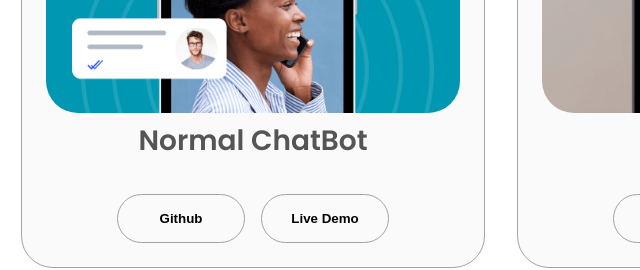
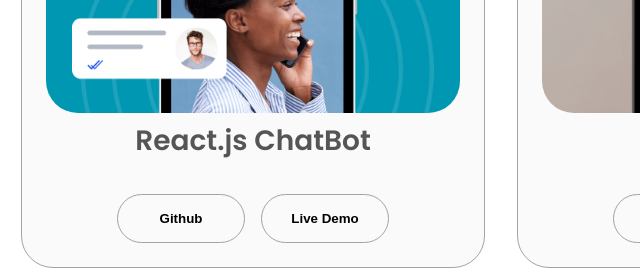
Before and after one commit to arbajfazil/portfolio1, a plain HTML site: page index.html in a window 1280 px wide. Shown: the part 2540-2810 px from the top of the page, 139-779 px from the left. Drawn offline with Linux system fonts and the light colour scheme.

Commit message:
Update index.html

```diff
--- a/index.html
+++ b/index.html
@@ -226,7 +226,7 @@
                     <div class="details-container color-container">
                         <img src="./assets/project-1.png" alt="Project 1" class="project-img">
 
-                        <h2 class="experience-sub-title project-title">Normal ChatBot</h2>
+                        <h2 class="experience-sub-title project-title">React.js ChatBot</h2>
 
                         <div class="btn-container">
 
```
